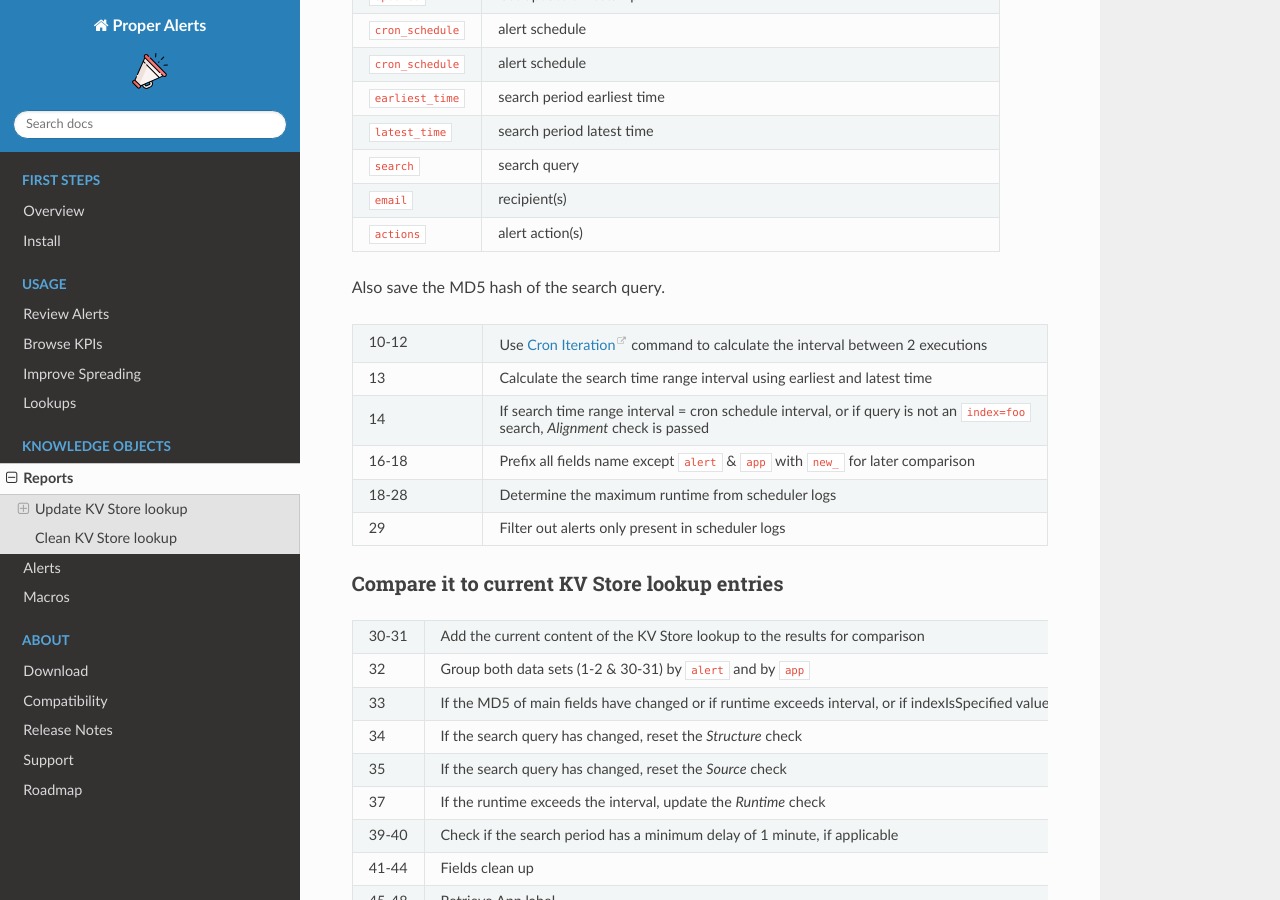
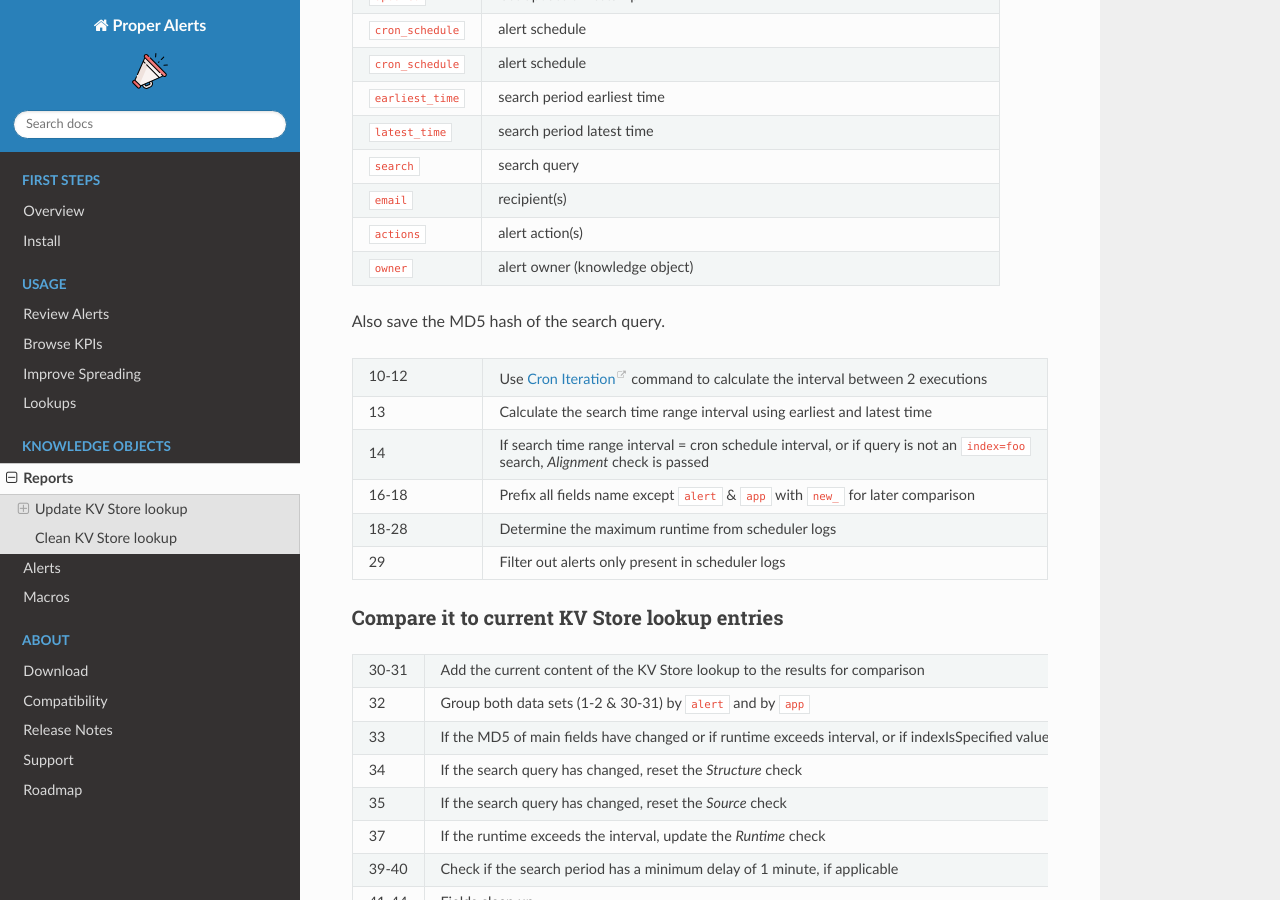
Before and after one commit to a-l-h/splunk-app-proper-alerts, a Sphinx documentation site: the page built from doc/reports.rst, in a window 1280 px wide and 900 px high, scrolled down 749 px. Built offline with Sphinx 7.4.7 and the Read the Docs theme 2.0.0, drawn with Linux system fonts in a browser that asks for light colours.

Commit message:
Update reports.rst

```diff
--- a/doc/reports.rst
+++ b/doc/reports.rst
@@ -55,6 +55,8 @@ Considered fields
      - recipient(s)
    * - ``actions``
      - alert action(s)
+   * - ``owner``
+     - alert owner (knowledge object)
 
 Also save the MD5 hash of the search query.
 
```
